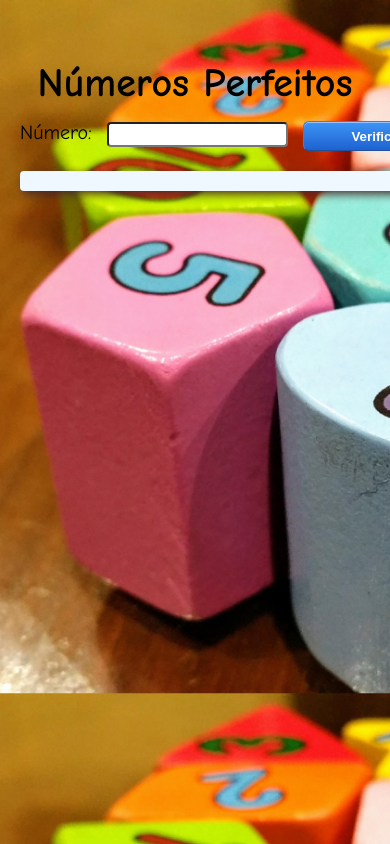
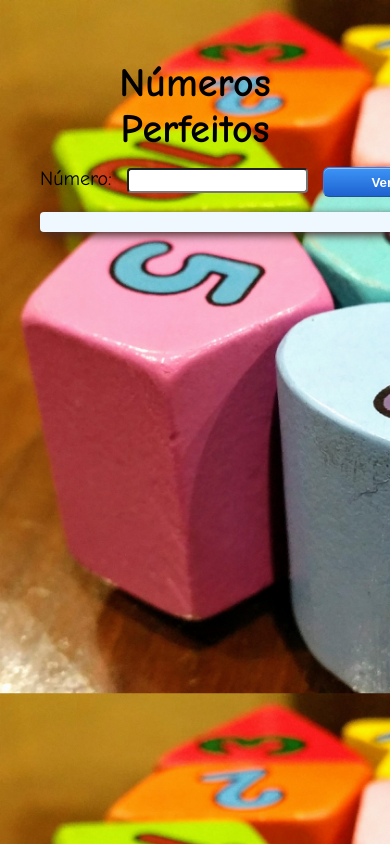
Before and after one commit to camillamendess/perfectnumbers, a plain HTML site: page index.html in a window 390 px wide. Shown: the top 844 px of the page. Drawn offline with Linux system fonts and the light colour scheme.

Commit message:
new changes

```diff
--- a/mobile.css
+++ b/mobile.css
@@ -1,15 +1,15 @@
 #texto-principal {
     height: 100%;
     flex-direction: column;
-    align-items: center;
-    padding: 60px 20px;
-}
-
-#texto-principal h1 {
     text-align: center;
+    padding: 60px 40px;
 }
 
 body {
     background-image: url(numbers1.jpg);
     background-size: 100%;
 }
+
+#div-resposta {
+    margin: 15px 15px 15px 0;
+}
```
